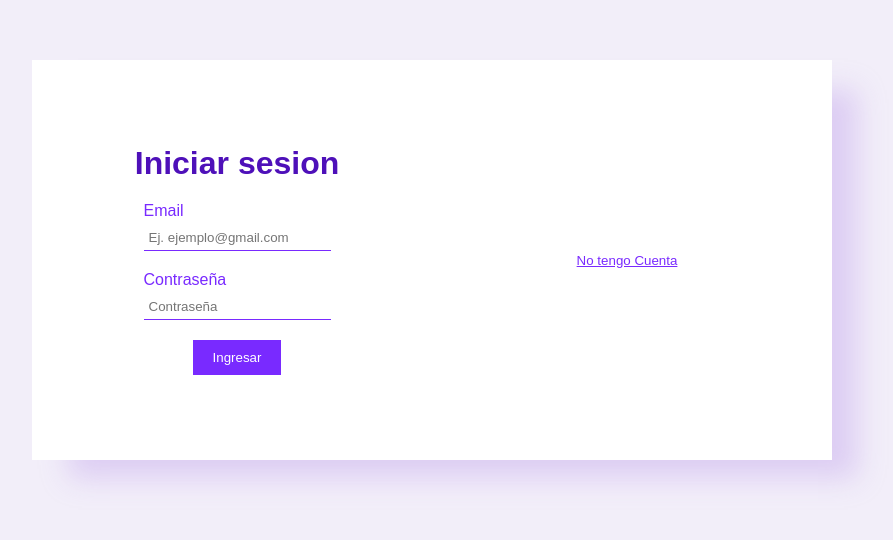
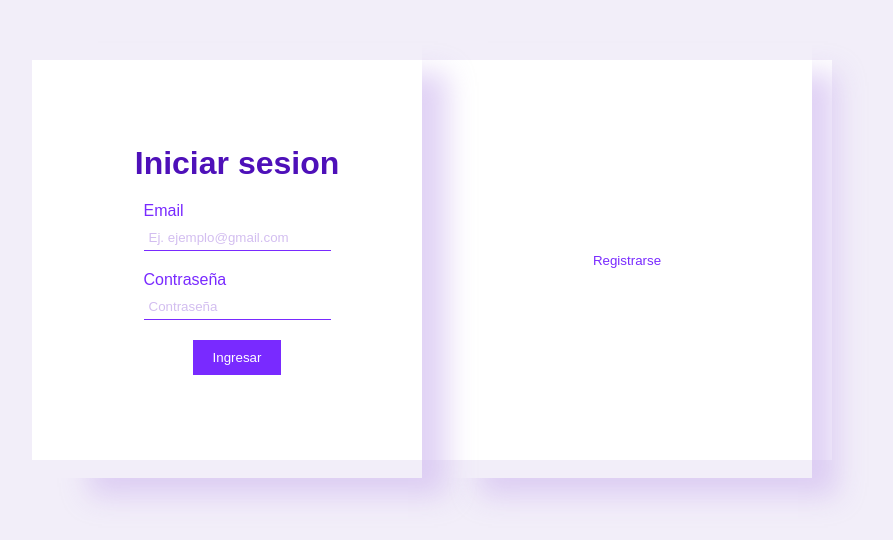
Before and after one commit to Jonnathan23/frontend-agencia-viajes, a React (Vite) app: page /login in a window 1280 px wide. Shown: the part 140-680 px from the top of the page, without its empty margins (208-1101 px from the left). Built offline with nearby package versions, Linux system fonts and the light colour scheme.

Commit message:
estilos al sign y login implementados

```diff
--- a/src/index.css
+++ b/src/index.css
@@ -4,6 +4,9 @@
     --deep-purple: #4e10b9;
     --white: #ffffff;
     --off-white: #f2eef9;
+    --off-second-white: #f2f5ff;
+    --green: #6ae59b;
+    --off-gray: #c5c8e2;
 }
 
 /* Renicio para que 1rem = 10px*/
@@ -29,6 +32,8 @@ body {
 }
 
 /** |-----|| Layouts  ||-----|*/
+
+/* Auth */
 .cont--auth {
     height: 100dvh;
     width: 100%;
@@ -36,6 +41,22 @@ body {
     justify-content: center;
     align-items: center;
     background-color: var(--off-white);
+}
+
+/* AppTravels */
+.app-travels {
+    width: 100%;
+    height: 100dvh;
+    display: grid;
+    grid-template-rows: auto 1fr auto;
+}
+
+.app-travels--header {
+    background-color: var(--purple);
+    color: var(--white);
+    width: 100%;
+    padding: 2rem 1rem;
+
 }
 
 /** |-----|| Pages  ||-----|*/
@@ -53,9 +74,7 @@ body {
     align-items: center;
     gap: 2rem;
 
-    box-shadow: 31px 24px 26px -6px rgba(211, 190, 240, 0.68);
-    -webkit-box-shadow: 31px 24px 26px -6px rgba(211, 190, 240, 0.68);
-    -moz-box-shadow: 31px 24px 26px -6px rgba(211, 190, 240, 0.68);
+
 }
 
 /* Login */
@@ -67,7 +86,7 @@ body {
     gap: 2rem;
 }
 
-.auth--title{
+.auth--title {
     color: var(--deep-purple);
 }
 
@@ -98,7 +117,11 @@ body {
     color: var(--off-purple);
 }
 
-.cont--button{
+.field::placeholder {
+    color: var(--off-purple);
+}
+
+.cont--button {
     width: 100%;
     display: flex;
     justify-content: center;
@@ -111,9 +134,15 @@ body {
     border: none;
     padding: 1rem 2rem;
     cursor: pointer;
+    transition: background-color 0.5s ease;
 }
 
-.button--no-account{
+.button:hover {
+    background-color: var(--deep-purple);
+    transition: background-color 0.5s ease;
+}
+
+.button--no-account {
     background-color: transparent;
     color: var(--purple);
     text-decoration: underline;
@@ -122,10 +151,27 @@ body {
 }
 
 
+/* Sign up*/
+.form--sign-up {
+    display: flex;
+    flex-direction: column;
+    padding: 1rem;
+    justify-content: space-around;
+    align-items: center;
+    gap: 2rem;
+}
+
 
 @media (min-width: 464px) {
+    .auth--title {
+        width: 100%;
+        text-align: center;
+    }
+
     .panels-container {
+        padding: 0;
         display: flex;
+        gap: 0;
         position: relative;
         flex-direction: row;
         width: 90%;
@@ -136,31 +182,68 @@ body {
     }
 
     .panel {
+        min-height: 43.5rem;
+        height: 100%;
         flex: 1;
         display: flex;
         flex-direction: column;
         justify-content: center;
         align-items: center;
+        padding: 2rem;
         transition: background-color .9s ease, transform .9s ease;
     }
 
     .panel--left {
         background: #fff;
         color: #000;
+        box-shadow: 31px 24px 26px -6px rgba(211, 190, 240, 0.68);
+        -webkit-box-shadow: 31px 24px 26px -6px rgba(211, 190, 240, 0.68);
+        -moz-box-shadow: 31px 24px 26px -6px rgba(211, 190, 240, 0.68);
     }
 
     .panel--right {
+
         background: var(--purple);
         color: var(--white);
+        box-shadow: 31px 24px 26px -6px rgba(211, 190, 240, 0.68);
+        -webkit-box-shadow: 31px 24px 26px -6px rgba(211, 190, 240, 0.68);
+        -moz-box-shadow: 31px 24px 26px -6px rgba(211, 190, 240, 0.68);
     }
 
     /* Al invertir, rotamos en X los paneles con translate */
     .panels-container.reversed .panel--left {
         transform: translateX(100%);
+        box-shadow: 31px 24px 26px -6px rgba(211, 190, 240, 0.68);
+        -webkit-box-shadow: 31px 24px 26px -6px rgba(211, 190, 240, 0.68);
+        -moz-box-shadow: 31px 24px 26px -6px rgba(211, 190, 240, 0.68);
     }
 
     .panels-container.reversed .panel--right {
         transform: translateX(-100%);
+        box-shadow: 31px 24px 26px -6px rgba(211, 190, 240, 0.68);
+        -webkit-box-shadow: 31px 24px 26px -6px rgba(211, 190, 240, 0.68);
+        -moz-box-shadow: 31px 24px 26px -6px rgba(211, 190, 240, 0.68);
+    }
+
+    .cont--button--no-account {
+        width: 100%;
+        height: 100%;
+        min-height: 35rem;
+        display: flex;
+        justify-content: center;
+        align-items: center
+    }
+
+    .button--no-account {
+        background-color: var(--white);
+        padding: 1rem 2rem;
+        text-decoration: none;
+        transition: background-color 0.5s ease;
+    }
+
+    .button--no-account:hover {
+        background-color: var(--off-white);
+        transition: background-color 0.5s ease;
     }
 }
 
--- a/src/pages/auth/Login.tsx
+++ b/src/pages/auth/Login.tsx
@@ -27,24 +27,26 @@ export default function LoginPage() {
                     ) : (
                         <div className="cont--form">
                             <h1 className="auth--title">Registrarse</h1>
-                            <form>
-                                <div>
-                                    <label htmlFor="usr_email">Email</label>
-                                    <input type="email" name="usr_email" id="usr_email" placeholder="Ej. ejemplo@gmail.com" />
+                            <form className="form--sign-up">
+                                <div className="cont--field">
+                                    <label className="label--field" htmlFor="usr_email">Email</label>
+                                    <input className="field" type="email" name="usr_email" id="usr_email" placeholder="Ej. ejemplo@gmail.com" />
                                 </div>
-                                <div>
-                                    <label htmlFor="usr_email">Nombre de usuario</label>
-                                    <input type="email" name="usr_email" id="usr_email" placeholder="Ej. ejemplo@gmail.com" />
+                                <div className="cont--field">
+                                    <label className="label--field" htmlFor="usr_email">Nombre de usuario</label>
+                                    <input className="field" type="email" name="usr_email" id="usr_email" placeholder="Ej. ejemplo@gmail.com" />
                                 </div>
-                                <div>
-                                    <label htmlFor="usr_password">Contraseña</label>
-                                    <input type="password" name="usr_password" id="usr_password" placeholder="Contraseña" />
+                                <div className="cont--field">
+                                    <label className="label--field" htmlFor="usr_password">Contraseña</label>
+                                    <input className="field" type="password" name="usr_password" id="usr_password" placeholder="Contraseña" />
                                 </div>
-                                <div>
-                                    <label htmlFor="usr_password">Confirmar contraseña</label>
-                                    <input type="password" name="usr_password" id="usr_password" placeholder="Contraseña" />
+                                <div className="cont--field">
+                                    <label className="label--field" htmlFor="usr_password">Confirmar contraseña</label>
+                                    <input className="field" type="password" name="usr_password" id="usr_password" placeholder="Contraseña" />
                                 </div>
-                                <button >Registrarse</button>
+                                <div className="cont--button">
+                                    <button className="button">Registrarse</button>
+                                </div>
                             </form>
                         </div>)}
                 </div>
@@ -52,9 +54,13 @@ export default function LoginPage() {
                 <div className="panel panel--right">
                     {isLogin ?
                         (
-                            <button className="button--no-account" onClick={() => setIsLogin(false)}>No tengo Cuenta</button>
+                            <div className="cont--button--no-account">
+                                <button className="button--no-account" onClick={() => setIsLogin(false)}>Registrarse</button>
+                            </div>
                         ) : (
-                            <button onClick={() => setIsLogin(true)}>Ya tengo Cuenta</button>
+                            <div className="cont--button--no-account">
+                                <button className="button--no-account" onClick={() => setIsLogin(true)}>Iniciar Sesion</button>
+                            </div>
                         )}
                 </div>
             </div>
```
